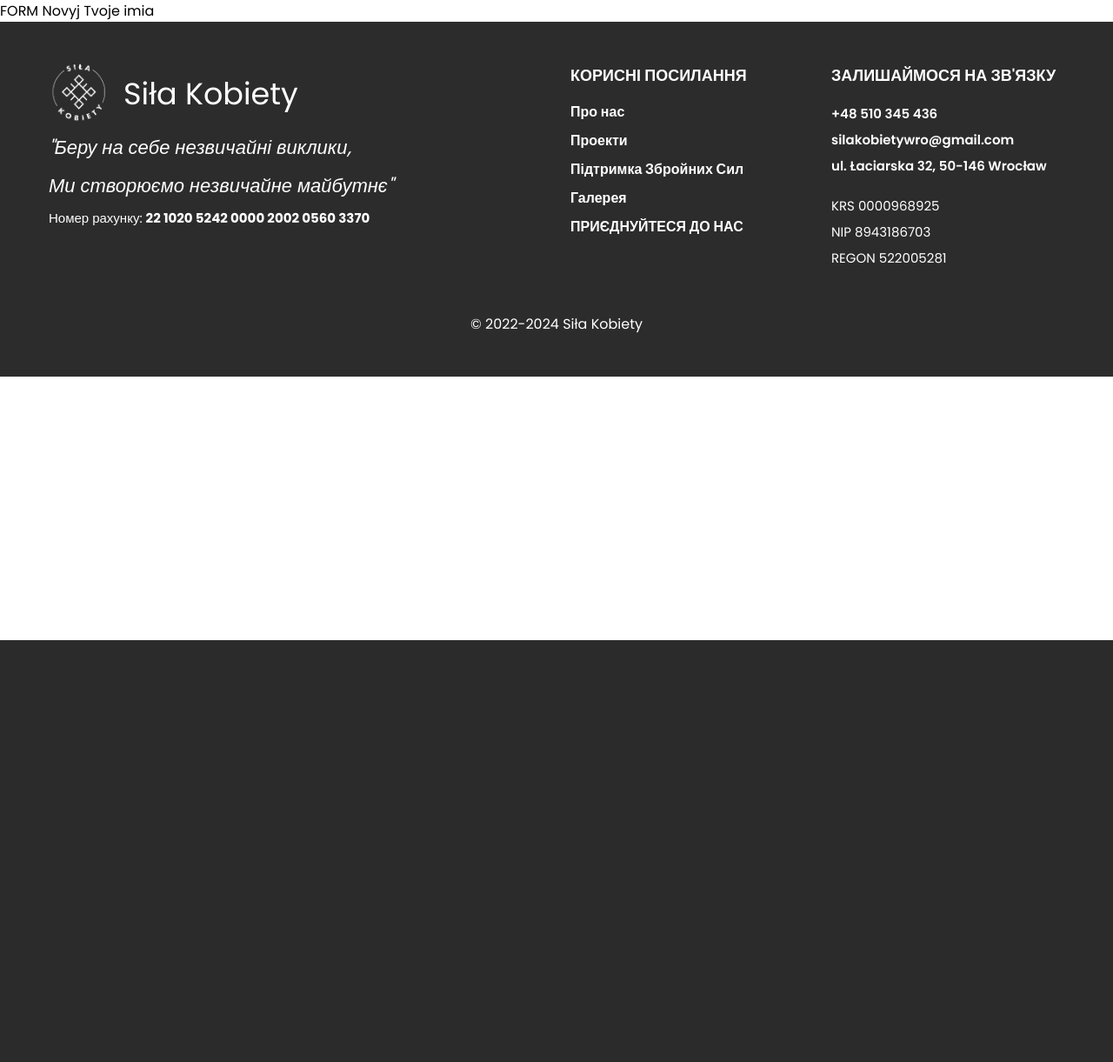
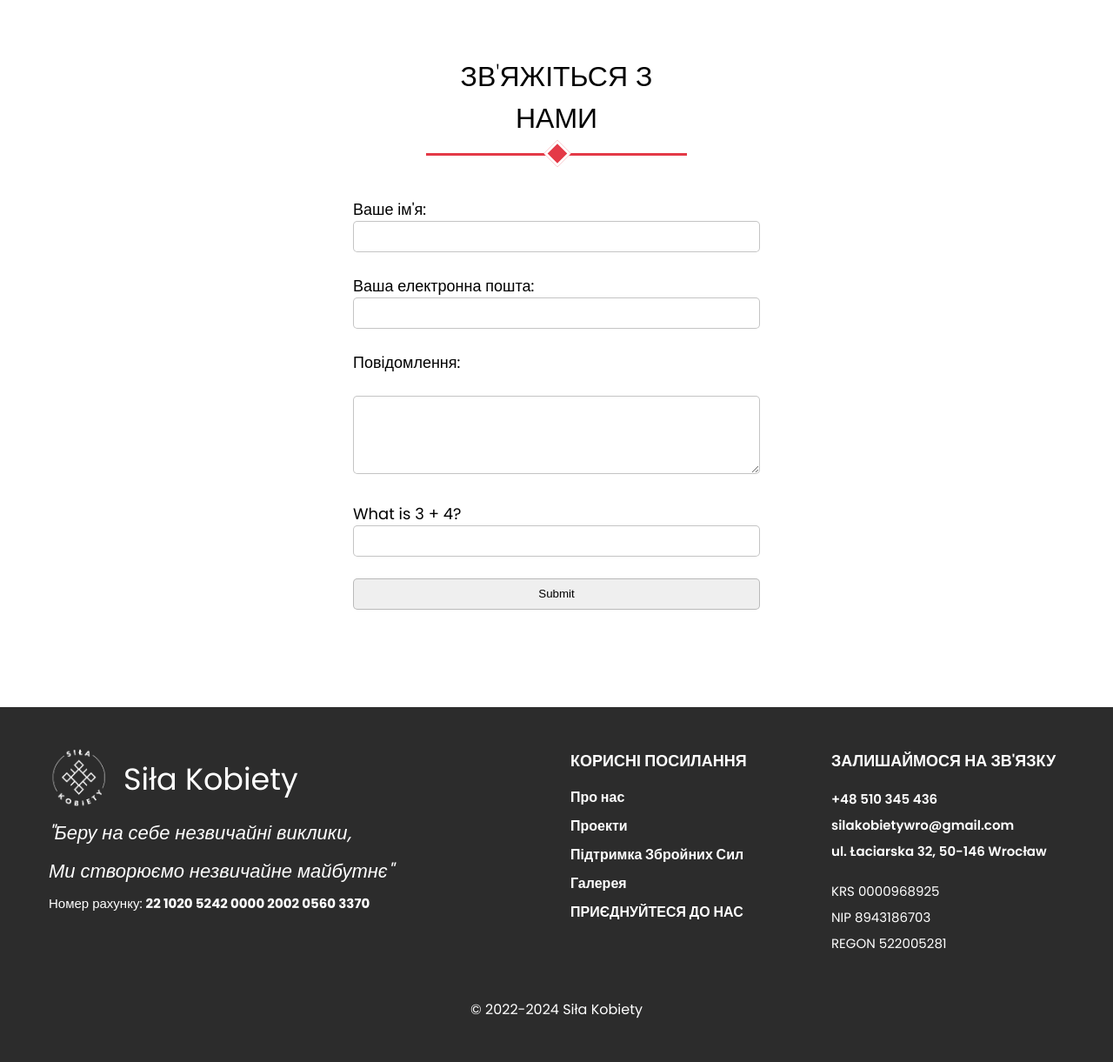
Before and after one commit to kavabata/sila, a PHP site: page /ua/form in a window 1280 px wide. Shown: the part 64-1285 px from the top of the page at 87% size. Before the commit the page ends 800 px from the top, so only its background shows below. Run offline with PHP 8.4, Linux system fonts and the light colour scheme; data that the repository does not hold is empty.

Commit message:
contact form

```diff
--- a/css/sections.css
+++ b/css/sections.css
@@ -366,6 +366,49 @@ section {
 }
 /* Gallery Section end */
 
+
+.form {
+  width: 500px;
+  margin-left: auto;
+  margin-right: auto;
+}
+.form label {
+  font-size: var(--font-size-lg);
+  display: block;
+}
+
+.form input {
+  border-radius: 5px;
+  padding: var(--padding-half);
+  border: 1px solid #44444450;
+  width: 100%;
+  line-height: var(--font-size-lg);
+}
+.form textarea {
+  border-radius: 5px;
+  padding: var(--padding-half);
+  border: 1px solid #44444450;
+  width: 100%;
+  line-height: var(--font-size-lg);
+}
+
+.form .formSuccess {
+  padding: var(--padding);
+  margin: var(--padding);
+  border-radius: var(--padding);
+  border: 1px solid green;
+  background: #6be93952;
+}
+.form .formError {
+  padding: var(--padding);
+  margin: var(--padding) 0;
+  border-radius: var(--padding);
+  border: 1px solid rgba(195, 23, 23, 0.735);
+  background: #f10f0f22;
+  width: 100%;
+}
+
+
 .page404 p {
   font-size: var(--font-size-xl);
   text-align: center;
--- a/form.php
+++ b/form.php
@@ -1,14 +1,93 @@
 <?php
+
 include('includes/config.php');
 include('includes/section.php');
 
 $page = $translations['pages'][$pageName];
 
 include('includes/header.php');
+
+$errors = [];
+$name = '';
+$email = '';
+$message = '';
+$sent = false;
+
+if ($_SERVER["REQUEST_METHOD"] == "POST") {
+  // Get form data
+  $name = htmlspecialchars(trim($_POST["name"]));
+  $email = htmlspecialchars(trim($_POST["email"]));
+  $message = htmlspecialchars(trim($_POST["message"]));
+  $captcha = htmlspecialchars(trim($_POST["captcha"]));
+
+  // Validate CAPTCHA
+  if ($captcha !== '7') {
+    $errors[] = $page['messages']['captcha'];
+    exit;
+  }
+
+  // Validate email
+  if (!filter_var($email, FILTER_VALIDATE_EMAIL)) {
+    echo "Invalid email format.";
+    $errors[] = $page['messages']['email'];
+  }
+
+  // Prepare email
+  $to = "contact@silakobiety.pl";
+  $subject = "New Contact Form Submission";
+  $headers = "From: $email\r\n";
+  $headers .= "Reply-To: $email\r\n";
+  $headers .= "Content-Type: text/plain; charset=UTF-8\r\n";
+  $email_body = "Name: $name\n";
+  $email_body .= "Email: $email\n\n";
+  $email_body .= "Message:\n$message\n";
+
+  // Send email
+  if (mail($to, $subject, $email_body, $headers)) {
+    $sent = true;
+  } else {
+    $errors[] = $page['messages']['fail'];
+  }
+}
 ?>
 <div class="content">
-    FORM <?= $page['title']; ?>
+  <section class="form" id="formSection">
+    <div class="sectionTitle"><?= $page['title']; ?></div>
 
-    <?= $page['fields']['name']; ?>
+    <?php if ($sent) : ?>
+      <div class="formSuccess">
+        <?= $page['messages']['success']; ?>
+        <a href="<?= build_url(); ?>" class="button">
+          <?= $page['messages']['home']; ?>
+        </a>
+      </div>
+    <?php else : ?>
+
+      <form action="<?= build_url('form'); ?>" method="POST">
+        <?php if (!empty($errors)) :
+          foreach ($errors as $error) : ?>
+            <div class="formError"><?= $error; ?></div>
+        <?php endforeach;
+        endif; ?>
+
+
+
+
+        <label for="name"><?= $page['fields']['name']; ?>:</label>
+        <input type="text" id="name" name="name" required value="<?= $name; ?>"><br><br>
+
+        <label for="email"><?= $page['fields']['email']; ?>:</label>
+        <input type="email" id="email" name="email" required value="<?= $email; ?>"><br><br>
+
+        <label for="message"><?= $page['fields']['message']; ?>:</label><br>
+        <textarea id="message" name="message" rows="4" cols="50" required><?= $message; ?></textarea><br><br>
+
+        <label for="captcha">What is 3 + 4?</label>
+        <input type="text" id="captcha" name="captcha" required><br><br>
+
+        <input type="submit" value="Submit" class="button">
+      </form>
+    <?php endif; ?>
+  </section>
 </div>
 <?php include('includes/footer.php'); ?>
--- a/includes/config.php
+++ b/includes/config.php
@@ -69,6 +69,13 @@ $site_config = [
         '12' => 'Tytuł 9Zdjęcia'
       ]
     ],
+    'join' => [
+      'cards' => [
+        'join' => [
+          'link' => build_url('form')
+        ]
+      ]
+    ]
   ],
   'pages' => [
     'regulations' => [
--- a/includes/header.php
+++ b/includes/header.php
@@ -17,8 +17,8 @@ foreach ($translations['sections'] as $sectionKey => $sectionDetails) {
   <title><?php echo $title; ?></title>
   <link rel="stylesheet" href="/css/global.css" />
   <link rel="stylesheet" href="/css/sections.css" />
-  <meta name="keywords" content="<?= htmlspecialchars($page['seo']['keywords']); ?>">
-  <meta name="description" content="<?= htmlspecialchars($page['seo']['description']); ?>">
+  <meta name="keywords" content="<?= @htmlspecialchars($page['seo']['keywords']); ?>">
+  <meta name="description" content="<?= @htmlspecialchars($page['seo']['description']); ?>">
 </head>
 
 <body>
--- a/lang/ua.php
+++ b/lang/ua.php
@@ -237,9 +237,24 @@ return [
       ]
     ],
     'form' => [
-      'title' => 'Novyj',
+      'seo' => [
+        'keywords' => 'зв\'яжіться з нами, приєднуйтесь до нас',
+        'description' => 'Зв\'яжіться з нами для запитів або приєднайтеся до нашої спільноти.'
+      ],
+      'title' => 'Зв\'яжіться з нами',
       'fields' => [
-        'name' => 'Tvoje imia'
+        'name' => 'Ваше ім\'я',
+        'email' => 'Ваша електронна пошта',
+        'message' => 'Повідомлення',
+        'captcha' => 'Скільки буде 3 + 4?', // Added captcha label
+        'submit' => 'Відправити'
+      ],
+      'messages' => [
+        'captcha' => 'Неправильна CAPTCHA!',
+        'email' => 'Неправильний формат електронної пошти.',
+        'fail' => 'На жаль, сталася помилка під час надсилання вашого повідомлення. Будь ласка, спробуйте ще раз пізніше. Або <a href="mailto:silakobietywro@gmail.com" class="button">напишіть листа</a>',
+        'success' => 'Дякуємо, що зв\'язалися з нами. Ми відповімо вам найближчим часом.',
+        'home' => 'Повернутися на головну!'
       ]
     ]
   ],
```
Also changed, not shown: lang/en.php (+24 -4 lines), lang/pl.php (+17 -2 lines).
